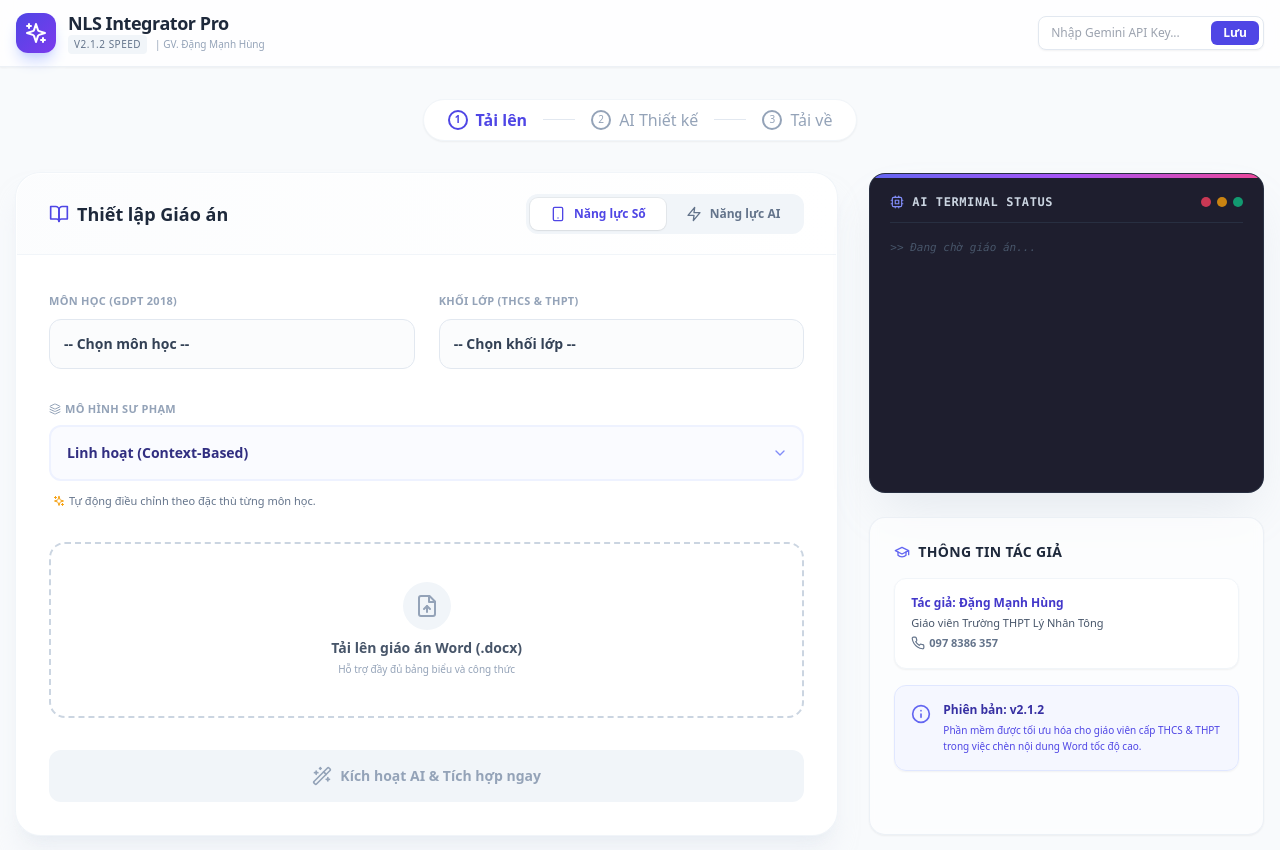
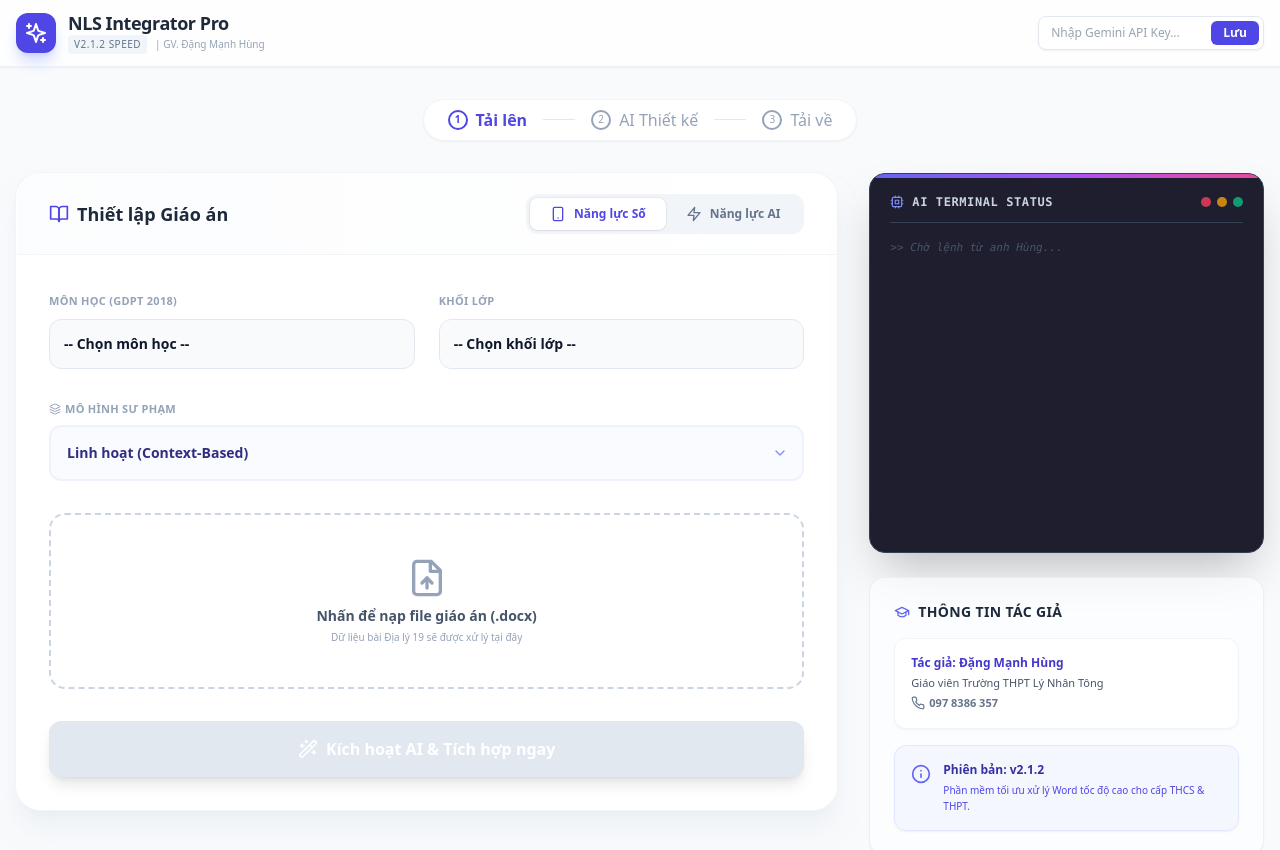
Before and after one commit to dmhungc3/nls-integrator-final-DMH, a React (Vite) app: page / in a window 1280 px wide. Shown: the top 850 px of the page. Built offline with nearby package versions, Linux system fonts and the light colour scheme.

Commit message:
Optimize v2.1.2: Fix character error and speed up injection

```diff
--- a/App.tsx
+++ b/App.tsx
@@ -13,7 +13,7 @@ import SmartEditor from './components/SmartEditor';
 type IntegrationMode = 'NLS' | 'NAI';
 
 const App: React.FC = () => {
-  const APP_VERSION = "v2.1.2"; // Bản tối ưu tốc độ chèn và logic GDPT 2018
+  const APP_VERSION = "v2.1.2";
   const [pedagogy, setPedagogy] = useState<string>('DEFAULT');
   const [state, setState] = useState<AppState>({
     file: null, subject: '' as SubjectType, grade: '' as GradeType, isProcessing: false, step: 'upload', logs: [],
@@ -46,7 +46,7 @@ const App: React.FC = () => {
     if (file && file.name.endsWith('.docx')) {
       setState(prev => ({ ...prev, file, result: null, generatedContent: null, step: 'upload', logs: [`✓ Đã nạp file: ${file.name}`] }));
     } else {
-      alert("Chỉ hỗ trợ định dạng Word (.docx)!");
+      alert("Hệ thống chỉ hỗ trợ file Word (.docx)!");
     }
   };
 
@@ -56,19 +56,16 @@ const App: React.FC = () => {
     if (!userApiKey.trim()) { alert("Vui lòng nhập API Key!"); return; }
     if (!state.file || !state.subject || !state.grade) { alert("Anh vui lòng chọn đầy đủ thông tin Môn và Lớp!"); return; }
 
-    setState(prev => ({ ...prev, isProcessing: true, logs: [`🚀 Khởi động Core ${APP_VERSION} (Luồng tối ưu)...`] }));
+    setState(prev => ({ ...prev, isProcessing: true, logs: [`🚀 Khởi động Core ${APP_VERSION} (Tốc độ cao)...`] }));
 
     try {
       const modelName = PEDAGOGY_MODELS[pedagogy as keyof typeof PEDAGOGY_MODELS]?.name || "Linh hoạt";
       addLog(`⚙️ Chiến lược: ${modelName}`);
-      addLog("🔍 Đang đọc cấu trúc file Word...");
+      addLog("🔍 Đang đọc cấu trúc file bài Địa lý...");
       const textContext = await extractTextFromDocx(state.file);
-
-      addLog("🧠 AI đang thiết kế nội dung tích hợp...");
       const prompt = createIntegrationTextPrompt(textContext, state.subject, state.grade, mode, pedagogy);
       const generatedContent = await generateCompetencyIntegration(prompt, userApiKey);
-
-      addLog(`✓ AI đã hoàn thành thiết kế.`);
+      addLog(`✓ AI đã hoàn thành thiết kế nội dung.`);
       setState(prev => ({ ...prev, isProcessing: false, generatedContent, step: 'review' }));
     } catch (error) {
       addLog(`❌ Lỗi: ${error instanceof Error ? error.message : "Xung đột hệ thống"}`);
@@ -78,22 +75,19 @@ const App: React.FC = () => {
 
   const handleFinalizeAndDownload = async (finalContent: GeneratedNLSContent) => {
     if (!state.file) return;
-    setState(prev => ({ ...prev, isProcessing: true, logs: [...prev.logs, "⚡ Đang chèn dữ liệu (Batch Injection)..."] }));
-
+    setState(prev => ({ ...prev, isProcessing: true, logs: [...prev.logs, "⚡ Đang chèn dữ liệu (Thuật toán nhanh)..."] }));
     try {
       const startTime = performance.now();
-
       const newBlob = await injectContentIntoDocx(state.file, finalContent, mode, (m) => addLog(`→ ${m}`));
-
       const duration = ((performance.now() - startTime) / 1000).toFixed(1);
-      addLog(`✨ Hoàn tất chèn dữ liệu trong ${duration}s!`);
+      addLog(`✨ Đã chèn xong trong ${duration}s!`);
 
       setState(prev => ({
         ...prev,
         isProcessing: false,
         step: 'done',
-        result: { fileName: `Tich-hop-${mode}-${state.file?.name}`, blob: newBlob },
-        logs: [...prev.logs, "✓ File đã sẵn sàng tải về."]
+        result: { fileName: `Nang-cap-${mode}-${state.file?.name}`, blob: newBlob },
+        logs: [...prev.logs, "✓ Sẵn sàng tải về."]
       }));
     } catch (error) {
        addLog(`❌ Lỗi đóng gói: ${error instanceof Error ? error.message : "Đóng gói thất bại"}`);
@@ -120,7 +114,7 @@ const App: React.FC = () => {
       <div className="sticky top-0 z-50 w-full bg-white/80 backdrop-blur-xl border-b border-slate-200/60 shadow-sm">
           <div className="max-w-7xl mx-auto px-4 h-18 flex items-center justify-between gap-4 py-3">
               <div className="flex items-center gap-3 shrink-0">
-                  <div className="w-10 h-10 bg-gradient-to-br from-indigo-600 to-violet-600 rounded-xl flex items-center justify-center text-white shadow-lg shadow-indigo-200">
+                  <div className="w-10 h-10 bg-indigo-600 rounded-xl flex items-center justify-center text-white shadow-lg shadow-indigo-200">
                       <Sparkles className="w-6 h-6" />
                   </div>
                   <div className="flex flex-col">
@@ -166,7 +160,6 @@ const App: React.FC = () => {
         </div>
 
         <div className="grid grid-cols-1 lg:grid-cols-12 gap-8 items-start">
-
           <div className="lg:col-span-8 flex flex-col gap-6">
             {state.step === 'upload' && (
               <div className="bg-white rounded-3xl shadow-xl shadow-slate-200/50 border border-white overflow-hidden ring-1 ring-slate-100 animate-fade-in-up">
@@ -185,7 +178,7 @@ const App: React.FC = () => {
                       <div className="grid grid-cols-2 gap-6">
                           <div className="space-y-2">
                               <label className="text-[11px] font-bold text-slate-400 uppercase tracking-wide">Môn học (GDPT 2018)</label>
-                              <select className="w-full p-3.5 rounded-xl border border-slate-200 bg-slate-50/50 text-sm font-semibold text-slate-700 outline-none focus:border-indigo-500 focus:ring-4 focus:ring-indigo-500/10 transition-all appearance-none" value={state.subject} onChange={(e) => setState(prev => ({...prev, subject: e.target.value as SubjectType}))}>
+                              <select className="w-full p-3.5 rounded-xl border border-slate-200 bg-slate-50 text-sm font-bold appearance-none" value={state.subject} onChange={(e) => setState(prev => ({...prev, subject: e.target.value as SubjectType}))}>
                                   <option value="">-- Chọn môn học --</option>
                                   <optgroup label="Môn học Bắt buộc (THPT)">
                                       <option value="Toán">Toán học</option>
@@ -209,10 +202,9 @@ const App: React.FC = () => {
                                   </optgroup>
                               </select>
                           </div>
-
                           <div className="space-y-2">
-                              <label className="text-[11px] font-bold text-slate-400 uppercase tracking-wide">Khối lớp (THCS & THPT)</label>
-                              <select className="w-full p-3.5 rounded-xl border border-slate-200 bg-slate-50/50 text-sm font-semibold text-slate-700 outline-none focus:border-indigo-500 focus:ring-4 focus:ring-indigo-500/10 transition-all appearance-none" value={state.grade} onChange={(e) => setState(prev => ({...prev, grade: e.target.value as GradeType}))}>
+                              <label className="text-[11px] font-bold text-slate-400 uppercase tracking-wide">Khối lớp</label>
+                              <select className="w-full p-3.5 rounded-xl border border-slate-200 bg-slate-50 text-sm font-bold appearance-none" value={state.grade} onChange={(e) => setState(prev => ({...prev, grade: e.target.value as GradeType}))}>
                                   <option value="">-- Chọn khối lớp --</option>
                                   <optgroup label="Cấp THPT">
                                       <option value="Lớp 10">Lớp 10</option>
@@ -233,7 +225,7 @@ const App: React.FC = () => {
                           <label className="text-[11px] font-bold text-slate-400 uppercase tracking-wide flex items-center gap-1"><Layers className="w-3 h-3" /> Mô hình Sư phạm</label>
                           <div className="relative">
                             <select
-                                className="w-full p-4 rounded-xl border-2 border-indigo-50 bg-indigo-50/30 text-sm font-bold text-indigo-900 outline-none focus:border-indigo-500 focus:ring-4 focus:ring-indigo-500/10 transition-all cursor-pointer hover:bg-indigo-50/50 appearance-none"
+                                className="w-full p-4 rounded-xl border-2 border-indigo-50 bg-indigo-50/30 text-sm font-bold text-indigo-900 outline-none appearance-none"
                                 value={pedagogy}
                                 onChange={(e) => setPedagogy(e.target.value)}
                             >
@@ -243,22 +235,13 @@ const App: React.FC = () => {
                             </select>
                             <div className="absolute right-4 top-1/2 -translate-y-1/2 pointer-events-none text-indigo-400"><ChevronRight className="w-4 h-4 rotate-90" /></div>
                           </div>
-                          <p className="text-[11px] text-slate-500 px-1 pt-1 flex items-center gap-1"><Sparkles className="w-3 h-3 text-amber-500" /> {PEDAGOGY_MODELS[pedagogy as keyof typeof PEDAGOGY_MODELS]?.desc}</p>
                       </div>
 
                       <label className={`relative overflow-hidden flex flex-col items-center justify-center w-full h-44 rounded-2xl border-2 border-dashed transition-all cursor-pointer group ${state.file ? 'border-indigo-500 bg-indigo-50/20' : 'border-slate-300 hover:border-indigo-400 hover:bg-slate-50'}`}>
                           <div className="flex flex-col items-center justify-center text-center p-4 z-10">
-                              {state.file ? (
-                                  <div className="flex flex-col items-center gap-2 animate-fade-in-up">
-                                      <div className="w-12 h-12 bg-indigo-100 text-indigo-600 rounded-full flex items-center justify-center shadow-sm"><FileCheck className="w-6 h-6" /></div>
-                                      <div><p className="font-bold text-indigo-900 text-sm">{state.file.name}</p><p className="text-xs text-indigo-500">File đã sẵn sàng để nâng cấp</p></div>
-                                  </div>
-                              ) : (
-                                  <div className="flex flex-col items-center gap-2 group-hover:scale-105 transition-transform duration-300">
-                                      <div className="w-12 h-12 bg-slate-100 text-slate-400 rounded-full flex items-center justify-center group-hover:bg-indigo-100 group-hover:text-indigo-600 transition-colors"><FileUp className="w-6 h-6" /></div>
-                                      <div><p className="font-bold text-slate-600 text-sm">Tải lên giáo án Word (.docx)</p><p className="text-[10px] text-slate-400 mt-1">Hỗ trợ đầy đủ bảng biểu và công thức</p></div>
-                                  </div>
-                              )}
+                              <FileUp className={`w-10 h-10 mb-2 ${state.file ? 'text-indigo-600' : 'text-slate-400'}`} />
+                              <span className="text-sm font-bold text-slate-600">{state.file ? state.file.name : "Nhấn để nạp file giáo án (.docx)"}</span>
+                              <p className="text-[10px] text-slate-400 mt-1">Dữ liệu bài Địa lý 19 sẽ được xử lý tại đây</p>
                           </div>
                           <input type="file" accept=".docx" className="hidden" onChange={handleFileChange} />
                       </label>
@@ -266,13 +249,10 @@ const App: React.FC = () => {
                       <button
                         disabled={!state.file || state.isProcessing}
                         onClick={handleAnalyze}
-                        className={`w-full py-4 rounded-xl font-bold text-sm flex items-center justify-center gap-2 transition-all shadow-lg active:scale-[0.99] ${
-                            !state.file || state.isProcessing
-                            ? 'bg-slate-100 text-slate-400 cursor-not-allowed shadow-none'
-                            : 'bg-gradient-to-r from-indigo-600 via-violet-600 to-indigo-600 text-white hover:shadow-indigo-500/40 bg-[length:200%_auto] hover:bg-right transition-all duration-500'
-                        }`}
+                        className="w-full py-4 bg-indigo-600 text-white rounded-xl font-bold flex items-center justify-center gap-2 hover:bg-indigo-700 disabled:bg-slate-200 shadow-lg transition-all"
                       >
-                        {state.isProcessing ? (<><div className="w-5 h-5 border-2 border-white/30 border-t-white rounded-full animate-spin" /> Đang xử lý...</>) : (<><Wand2 className="w-5 h-5" /> Kích hoạt AI & Tích hợp ngay</>)}
+                        {state.isProcessing ? <Clock className="animate-spin w-5 h-5" /> : <Wand2 className="w-5 h-5" />}
+                        {state.isProcessing ? "Đang xử lý..." : "Kích hoạt AI & Tích hợp ngay"}
                       </button>
                   </div>
               </div>
@@ -285,8 +265,8 @@ const App: React.FC = () => {
             {state.step === 'done' && state.result && (
               <div className="bg-white rounded-3xl p-10 shadow-2xl shadow-indigo-100/50 border border-white flex flex-col items-center text-center animate-fade-in-up">
                  <div className="w-20 h-20 bg-emerald-100 text-emerald-600 rounded-full flex items-center justify-center mb-6 shadow-lg shadow-emerald-200"><CheckCircle2 className="w-10 h-10" /></div>
-                 <h3 className="text-2xl font-bold text-slate-800">Hoàn tất nâng cấp!</h3>
-                 <p className="text-slate-500 mt-2 mb-8 max-w-md">Giáo án đã được tối ưu hóa với các hoạt động số thông minh cho {state.subject} {state.grade}.</p>
+                 <h3 className="text-2xl font-bold text-slate-800">Tuyệt vời! Đã hoàn thiện.</h3>
+                 <p className="text-slate-500 mt-2 mb-8 max-w-md">Giáo án đã được tích hợp năng lực số cho {state.subject} {state.grade} chuẩn GDPT 2018.</p>
                  <div className="flex gap-4">
                      <button onClick={() => setState(prev => ({ ...prev, step: 'upload', result: null, generatedContent: null }))} className="px-6 py-3 rounded-xl font-bold text-sm text-slate-600 hover:bg-slate-50 border border-slate-200">Làm bài khác</button>
                      <button onClick={() => { if (state.result) { const url = URL.createObjectURL(state.result.blob); const a = document.createElement('a'); a.href = url; a.download = state.result.fileName; a.click(); } }} className="px-8 py-3 bg-indigo-600 text-white rounded-xl font-bold text-sm flex items-center gap-2 hover:bg-indigo-700 shadow-xl shadow-indigo-200 transition-transform hover:-translate-y-1"><Download className="w-4 h-4" /> Tải về máy (.docx)</button>
@@ -296,26 +276,24 @@ const App: React.FC = () => {
           </div>
 
           <div className="lg:col-span-4 flex flex-col gap-6 h-full">
-             <div className="bg-[#1e1e2e] rounded-2xl p-5 shadow-2xl shadow-slate-400/20 flex flex-col h-[320px] border border-slate-700/50 relative overflow-hidden group">
+             <div className="bg-[#1e1e2e] rounded-2xl p-5 shadow-2xl h-[380px] flex flex-col border border-slate-700 relative overflow-hidden group">
                 <div className="absolute top-0 left-0 w-full h-1 bg-gradient-to-r from-indigo-500 via-purple-500 to-pink-500"></div>
-                <div className="flex items-center justify-between mb-4 pb-3 border-b border-slate-700/50">
+                <div className="flex items-center justify-between mb-4 pb-3 border-b border-slate-700">
                     <div className="flex items-center gap-2 text-slate-300 text-xs font-bold uppercase tracking-wider font-mono"><Cpu className="w-3.5 h-3.5 text-indigo-400" /> AI Terminal Status</div>
                     <div className="flex gap-1.5"><div className="w-2.5 h-2.5 rounded-full bg-rose-500/80"></div><div className="w-2.5 h-2.5 rounded-full bg-amber-500/80"></div><div className="w-2.5 h-2.5 rounded-full bg-emerald-500/80"></div></div>
                 </div>
                 <div className="flex-1 overflow-y-auto custom-scrollbar space-y-3 font-mono text-[11px] leading-relaxed">
-                   {state.logs.length === 0 && <span className="text-slate-600 italic">&gt;&gt; Đang chờ giáo án...</span>}
+                   {state.logs.length === 0 && <span className="text-slate-600 italic">&gt;&gt; Chờ lệnh từ anh Hùng...</span>}
                    {state.logs.map((log, i) => (
-                     <div key={i} className="flex gap-3 animate-fade-in-left">
+                     <div key={i} className="flex gap-3 animate-fade-in-left text-indigo-100">
                        <span className="text-slate-600 shrink-0 select-none">[{new Date().toLocaleTimeString([], {hour12: false, minute:'2-digit', second:'2-digit'})}]</span>
-                       <span className={`${log.includes("❌") ? "text-rose-400 font-bold" : log.includes("✓") ? "text-emerald-400 font-bold" : log.includes("🚀") ? "text-amber-400" : "text-indigo-100"}`}>
-                         {log.replace("✓ ", "").replace("🚀 ", "")}
-                       </span>
+                       <span>{log.replace("✓ ", "").replace("🚀 ", "")}</span>
                      </div>
                    ))}
                    {state.isProcessing && (
                      <div className="flex items-center gap-2 text-indigo-400 animate-pulse mt-2">
                        <Clock className="animate-spin w-4 h-4" />
-                       <span>Hệ thống đang xử lý thần tốc...</span>
+                       <span>Hệ thống đang chèn dữ liệu...</span>
                      </div>
                    )}
                 </div>
@@ -333,7 +311,7 @@ const App: React.FC = () => {
                       <Info className="w-5 h-5 text-indigo-500 shrink-0 mt-0.5" />
                       <div>
                         <p className="text-xs font-bold text-indigo-800">Phiên bản: {APP_VERSION}</p>
-                        <p className="text-[10px] text-indigo-600 mt-1 leading-relaxed">Phần mềm được tối ưu hóa cho giáo viên cấp THCS & THPT trong việc chèn nội dung Word tốc độ cao.</p>
+                        <p className="text-[10px] text-indigo-600 mt-1 leading-relaxed">Phần mềm tối ưu xử lý Word tốc độ cao cho cấp THCS & THPT.</p>
                       </div>
                     </div>
                 </div>
```
